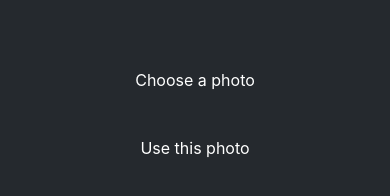
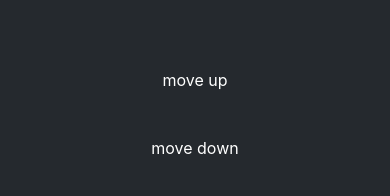
Before and after one commit to charliebaldwin/learn-react, a React Native app: screen / in a window 390 px wide. Shown: the part 602-798 px from the top of the page. Built offline with nearby package versions, Linux system fonts and the light colour scheme.

Commit message:
added Reanimated library

```diff
--- a/App.js
+++ b/App.js
@@ -2,18 +2,38 @@ import { StatusBar } from 'expo-status-bar';
 import { StyleSheet, Text, View } from 'react-native';
 import ImageViewer from './components/ImageViewer';
 import Button from './components/Button';
+import Animated, {useAnimatedStyle, useSharedValue, withSpring} from 'react-native-reanimated';
 
 const PlaceholderImage = require('./assets/icon.png');
 
 export default function App() {
+
+  const translateY = useSharedValue(0);
+
+  const moveUp = () => {
+    translateY.value -= 10;
+  }
+  const moveDown = () => {
+    translateY.value += 10;
+  }
+
+  const animatedStyles = useAnimatedStyle(() =>({
+    transform: [{ translateY: withSpring(translateY.value * 10)}],
+  }));
+
+
+
   return (
     <View style={styles.container}>
-      <View style={styles.imageContainer}>
+      <Animated.View style={[styles.imageContainer, animatedStyles]}>
         <ImageViewer imgSource={PlaceholderImage}/>
-      </View>
+      </Animated.View>
+
+      {/* <Animated.View style={[styles.animBox, animatedStyles]} /> */}
+
       <View style={styles.footerContainer}>
-        <Button label="Choose a photo"/>
-        <Button label="Use this photo"/>
+        <Button label="move up" onPress={ moveUp }/>
+        <Button label="move down" onPress={ moveDown }/>
       </View>
       <StatusBar style="auto" />
     </View>
@@ -37,4 +57,9 @@ const styles = StyleSheet.create({
   title: {
     color: '#fff',
   },
+  animBox: {
+    backgroundColor: '#fff',
+    width: 100,
+    height: 100,
+  }
 });
--- a/babel.config.js
+++ b/babel.config.js
@@ -2,5 +2,9 @@ module.exports = function(api) {
   api.cache(true);
   return {
     presets: ['babel-preset-expo'],
+    plugins: [
+      'react-native-reanimated/plugin',
+      '@babel/plugin-proposal-export-namespace-from',
+    ],
   };
 };
--- a/components/Button.js
+++ b/components/Button.js
@@ -1,9 +1,9 @@
 import { StyleSheet, View, Pressable, Text } from "react-native";
 
-export default function Button ( {label} ) {
+export default function Button ( {label, onPress} ) {
     return (
         <View style={styles.buttonContainer}>
-            <Pressable style={styles.button} onPress={() => alert('You pressed a button.')}>
+            <Pressable style={styles.button} onPress={onPress}>
                 <Text style={styles.buttonLabel}>{label}</Text>
             </Pressable>
         </View>
```
Also changed, not shown: package.json (+6 -4 lines), 1 other file (tests, documents, lock files or other folders).
